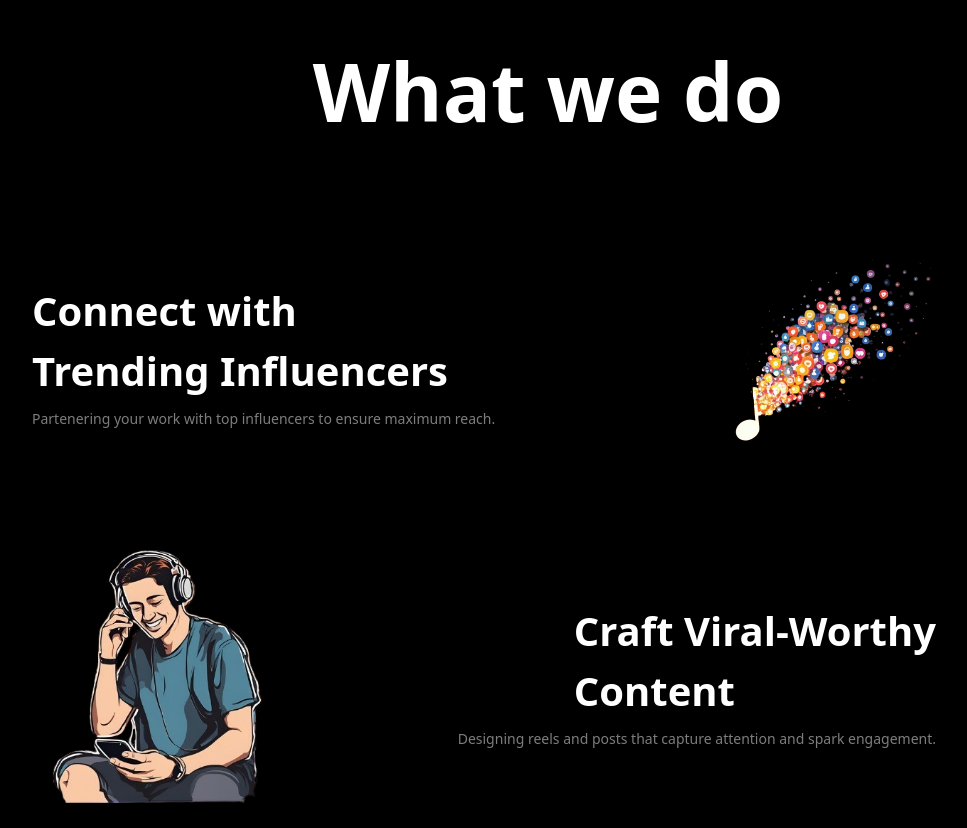
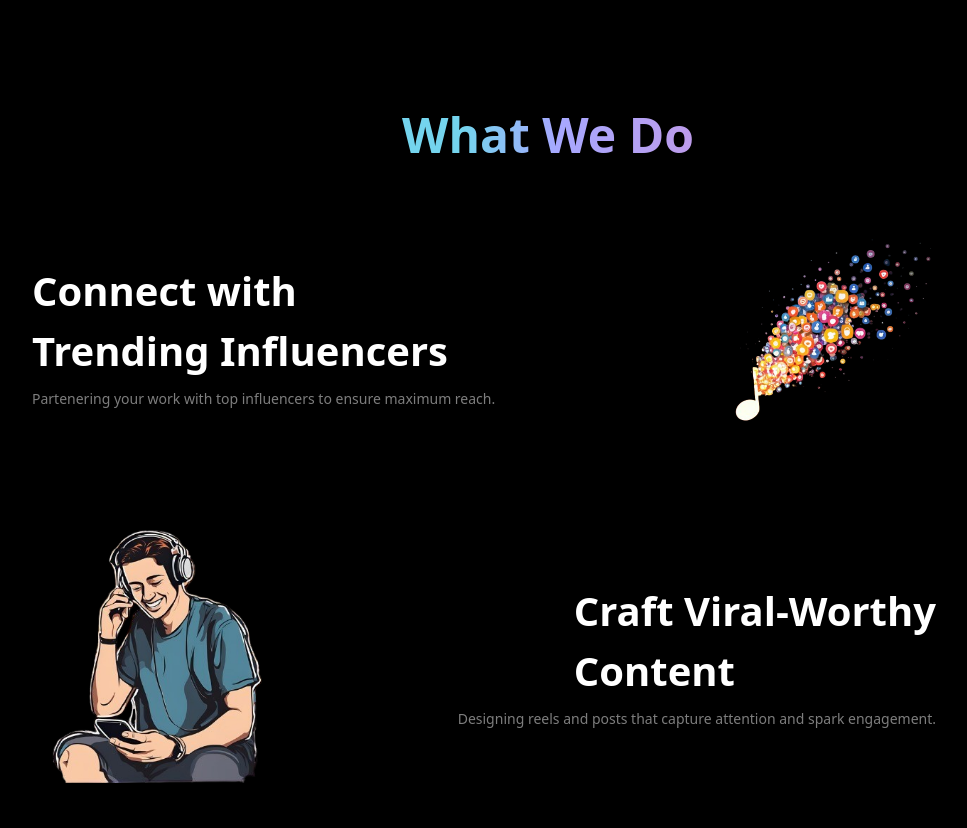
Before and after one commit to pratham7711/lkaymedia, a React (Vite) app: page /home in a window 1280 px wide. Shown: the part 1701-2529 px from the top of the page, without its empty margins (92-1059 px from the left). Built offline with nearby package versions, Linux system fonts and the light colour scheme.

Commit message:
audio loading change

```diff
--- a/src/components/ClientBanner.jsx
+++ b/src/components/ClientBanner.jsx
@@ -3,12 +3,9 @@
 const ClientBanner = () => {
   return (
     <div className="text-white mt-[10rem] flex flex-col items-center justify-center ">
-      <span className="w-auto text-[5rem] mb-11 font-extrabold ">
-        What we do
-        {/* <span className="text-transparent bg-[linear-gradient(90deg,_#74D4ED_43.35%,_#A7A8FF_50.76%,_#C994DF_67.5%,_#DAB4FF_77.93%)] bg-clip-text">
-          top influencers
-        </span> */}
-      </span>
+      <h1 className="text-transparent h-[4rem] bg-[linear-gradient(90deg,_#74D4ED_43.35%,_#A7A8FF_50.76%,_#C994DF_67.5%,_#DAB4FF_77.93%)] bg-clip-text text-5xl font-bold my-12 align-center text-center">
+        What We Do
+      </h1>
       {/* <span className=" w-auto text-[3.5rem] font-bold ml-[1rem]">
         {' '}
         to ensure{' '}
--- a/src/components/Guides.jsx
+++ b/src/components/Guides.jsx
@@ -6,6 +6,9 @@ import Image3 from '../../assets/stats.png'
 const Guides = () => {
   return (
     <div className=" h-auto flex flex-col">
+      <h1 className="text-transparent mt-[15rem] h-[4rem] bg-[linear-gradient(90deg,_#74D4ED_43.35%,_#A7A8FF_50.76%,_#C994DF_67.5%,_#DAB4FF_77.93%)] bg-clip-text text-5xl font-bold align-center text-center">
+        What We Do
+      </h1>
       <div className=" h-[20rem] flex items-center justify-between p-3 text-white gap-2 ">
         <div className="flex flex-col gap-2 items-start justify-center  ml-[7rem] w-auto ">
           <span className="text-[2.5rem] font-bold">
--- a/src/components/ImageCarousal.jsx
+++ b/src/components/ImageCarousal.jsx
@@ -3,11 +3,14 @@ import { FaPlay } from "react-icons/fa";
 import Image1 from "../../assets/adele_skyfall.webp";
 import Image3 from "../../assets/myeyes.webp";
 import Image2 from "../../assets/diewithsmilecover.jpg";
+import skyfall from "../../assets/skyfall.mp3";
+import diewithsmile from "../../assets/diewithsmile.mp3";
+import myeyes from "../../assets/myeyes.mp3";
 
 const songs = [
-  { image: Image1, name: "Skyfall", artist: "Adele", audio: "../../assets/skyfall.mp3" },
-  { image: Image2, name: "Die with a Smile", artist: "Lady Gaga", audio: "../../assets/diewithsmile.mp3" },
-  { image: Image3, name: "My Eyes", artist: "Travis Scott", audio: "../../assets/myeyes.mp3" }
+  { image: Image1, name: "Skyfall", artist: "Adele", audio: skyfall },
+  { image: Image2, name: "Die with a Smile", artist: "Lady Gaga", audio: diewithsmile },
+  { image: Image3, name: "My Eyes", artist: "Travis Scott", audio: myeyes }
 ];
 
 const ImageCarousal = () => {
--- a/src/pages/HomePage.jsx
+++ b/src/pages/HomePage.jsx
@@ -2,7 +2,6 @@ import Navbar from '../components/Navbar';
 import Banner from '../components/Banner';
 import ImageCarousal from '../components/ImageCarousal';
 import ClientCarousal from '../components/ClientCarousal';
-import ClientBanner from '../components/ClientBanner';
 import Guides from '../components/Guides';
 import Contact from '../components/Contact';
 import Footer from '../components/Footer';
@@ -14,7 +13,7 @@ const HomePage = () => {
       <Banner />
       <ImageCarousal />
       <ClientCarousal />
-      <ClientBanner />
+      {/* <ClientBanner /> */}
       <Guides />
       <Contact />
       <Footer/>
```
